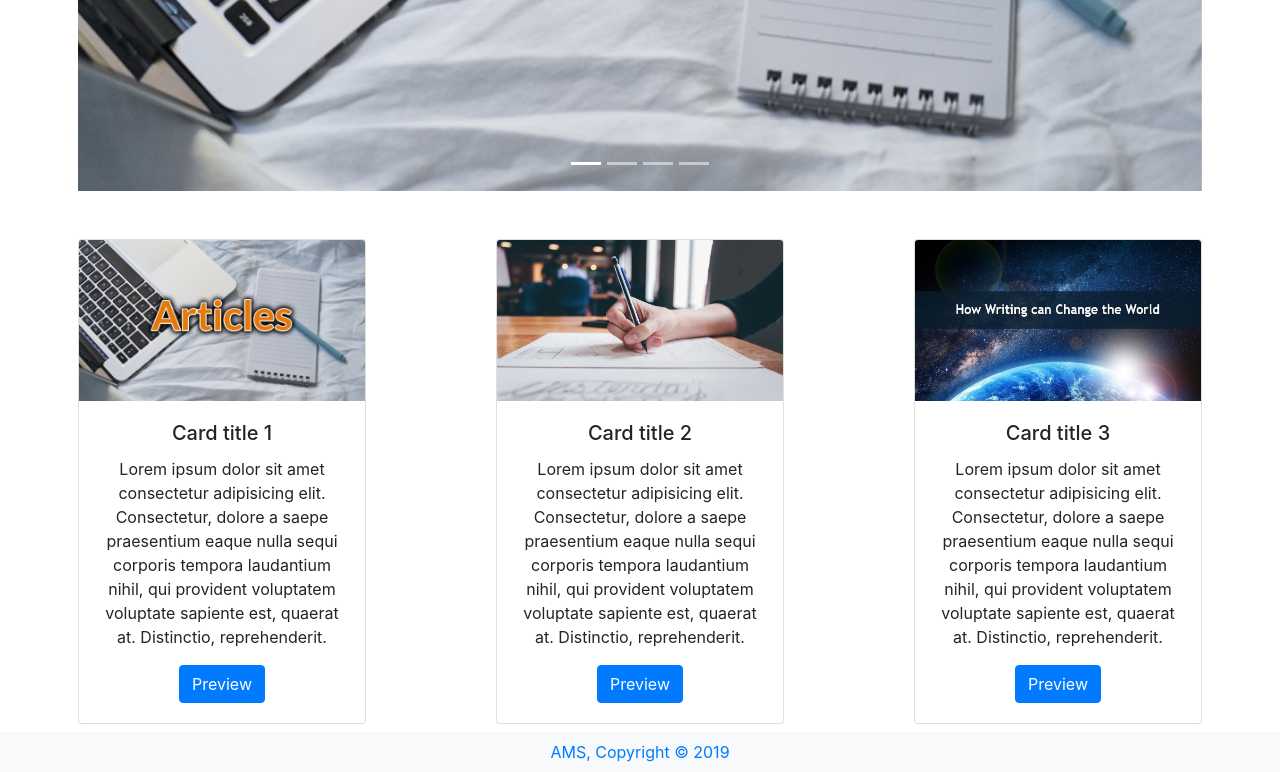
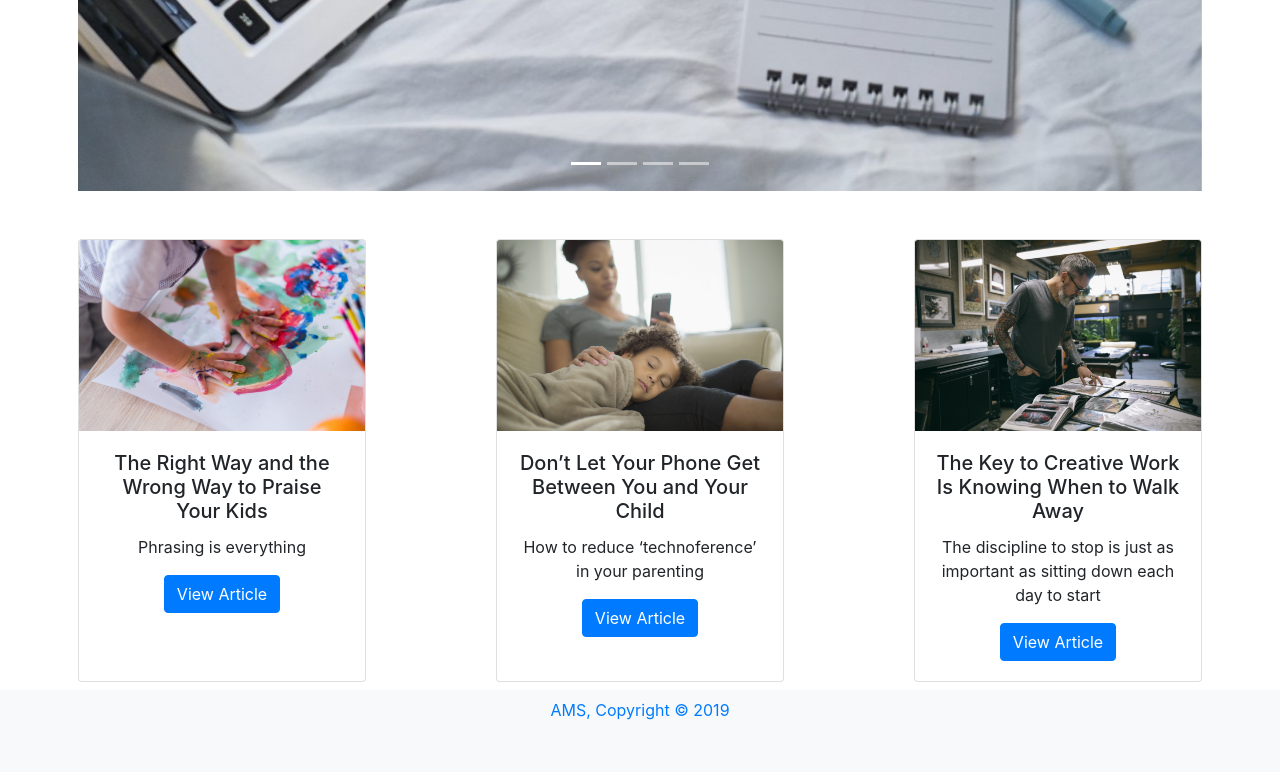
Before and after one commit to Amani-mufin/article_management, a Flask app: page / in a window 1280 px wide. Shown: the part 561-1333 px from the top of the page. After the commit the page ends 1281 px from the top, so only its background shows below. Run offline with Flask 2, Linux system fonts and the light colour scheme; data comes from the database, SQL or seed files in the repository; some libraries are stand-ins or nearby versions.

Commit message:
Make index dynamically render latest 3 articles

```diff
--- a/templates/index.html
+++ b/templates/index.html
@@ -44,15 +44,15 @@ main %}
 </div>
 
 <div class="mt-5 d-flex justify-content-between">
-{% for i in range(3) %}
+{% for datum in data %}
 <div class="card" style="width: 18rem;">
-  <img src="/static/article{{ i+1 }}.jpg" class="card-img-top" alt="..." />
+  <img src="{{ datum.image }}" class="card-img-top" alt="{{ datum.title }}" />
   <div class="card-body">
-    <h5 class="card-title">Card title {{ i+1 }}</h5>
+    <h5 class="card-title">{{ datum.title }}</h5>
     <p class="card-text">
-      Lorem ipsum dolor sit amet consectetur adipisicing elit. Consectetur, dolore a saepe praesentium eaque nulla sequi corporis tempora laudantium nihil, qui provident voluptatem voluptate sapiente est, quaerat at. Distinctio, reprehenderit.
+      {{ datum.description }}
     </p>
-    <a href="#" class="btn btn-primary">Preview</a>
+    <a href="/viewone/{{ datum.id }}" class="btn btn-primary">View Article</a>
   </div>
 </div>
 {% endfor %}
```
